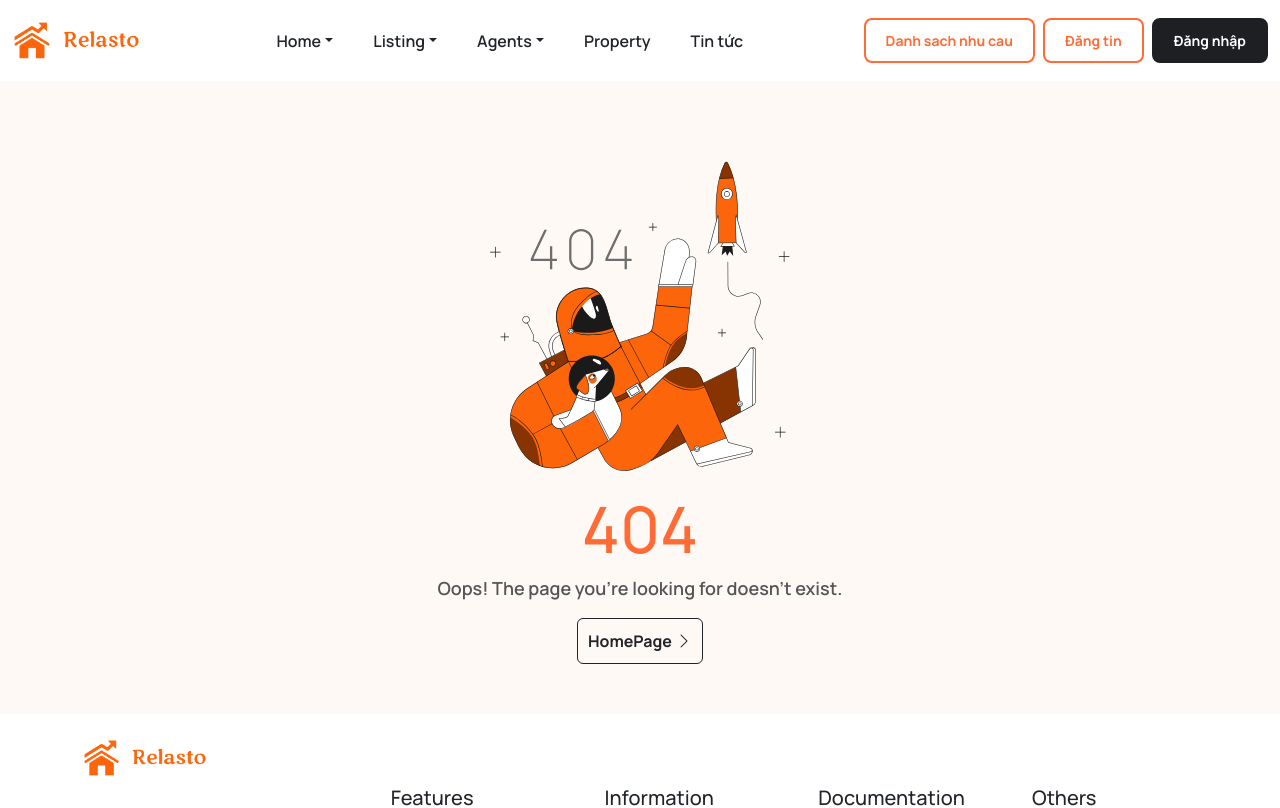
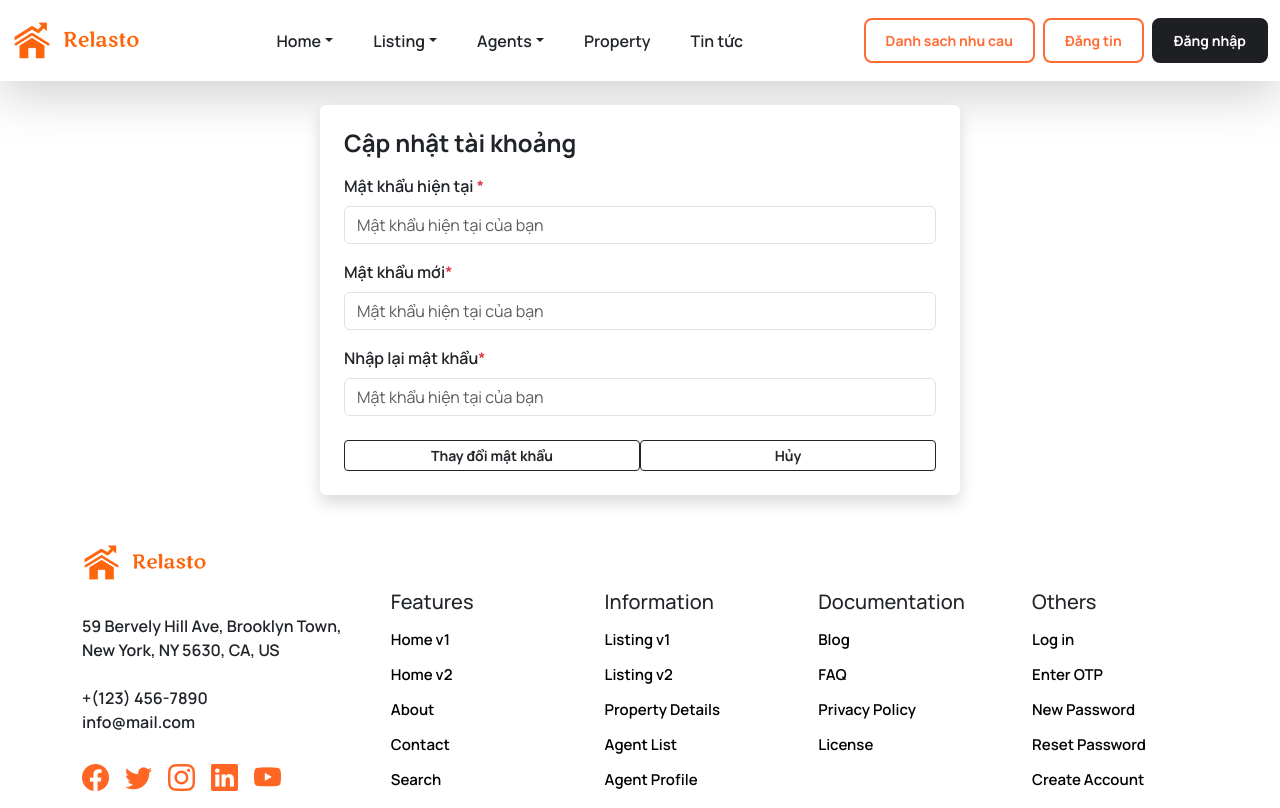
Before and after one commit to Real-Estate-Platforms-Project/Real-estate-platforms-project-FE, a React (Create React App) app: page /update-password in a window 1280 px wide. Shown: the top 808 px of the page. Built offline with nearby package versions, Linux system fonts and the light colour scheme; the HTML template or start-up script is replaced by a standard one.

Commit message:
cuong pha code

```diff
--- a/src/App.js
+++ b/src/App.js
@@ -1,8 +1,8 @@
 import './App.css';
-import './css/custom.css'
-import "./css/SearchBar.css"
-import {ToastContainer} from "react-toastify";
-import {BrowserRouter, Route, Routes} from "react-router-dom";
+import './css/custom.css';
+import "./css/SearchBar.css";
+import { ToastContainer } from "react-toastify";
+import { BrowserRouter, Route, Routes } from "react-router-dom";
 import Client from './page/layout/Client';
 import "react-toastify/dist/ReactToastify.css";
 import "bootstrap/dist/css/bootstrap.min.css";
@@ -11,24 +11,19 @@ import CreateRealEstate from "./page/client/CreateRealEstate";
 import LandingPage from "./component/carousel/LandingPage";
 import Notification from "./component/client/Notification";
 import NotificationDetail from "./component/client/NotificationDetail";
-
+import UpdatePassWord from "./component/login/UpdatePassWord";
 import DemandList from "./component/client/DemandList";
 import Login from "./page/auth/Login";
 import Register from "./page/auth/Register";
 import ActivationSuccess from "./page/auth/ConfirmEmail";
-import Statistics from "./component/admin/Statistics";
-
-
-
 
 function App() {
-
     return (
         <BrowserRouter>
             <Routes>
                 <Route path="/login" element={<Login/>}/>
                 <Route path="/register" element={<Register/>}/>
-                <Route path="/activation-success" element={<ActivationSuccess />} />
+                <Route path="/activation-success" element={<ActivationSuccess/>}/>
                 <Route path="/" element={<Client/>}>
                     {/*<Route path="/" element={<Home/>} />*/}
                     <Route path="/buyernet/danh-sach-nhu-cau" element={<DemandList/>}/>
@@ -37,11 +32,11 @@ function App() {
                     <Route path="/" element={<LandingPage/>}/>
                     <Route path="/notification" element={<Notification/>}/>
                     <Route path="/notificationDetail/:id" element={<NotificationDetail/>}/>
+                    <Route path="/update-password" element={<UpdatePassWord/>}/>
                 </Route>
             </Routes>
             <ToastContainer/>
         </BrowserRouter>
     );
 }
-
 export default App;
--- /dev/null
+++ b/src/component/login/UpdatePassWord.js
@@ -0,0 +1,83 @@
+import React, {useState, useEffect} from "react";
+import {useNavigate, Link} from "react-router-dom";
+import * as Yup from "yup";
+import {Formik, Field, ErrorMessage} from "formik";
+import {toast} from "react-toastify";
+import {Form} from "react-bootstrap";
+import * as accountService from "../../services/AccountService";
+
+
+const validationSchema = Yup.object({
+    recentPassWord: Yup.string().required("Nhập mật khẩu hiện tại "),
+    newPassWord: Yup.string().required("Nhập mật khẩu mới "),
+    reEnterPassWord: Yup.string().required("Nhập lại mật khẩu mới "),
+
+})
+
+function UpdatePassWord() {
+
+    const navigate = new useNavigate();
+
+    const handleSubmit = (value) => {
+        try {
+
+            let isSuccess = accountService.UpdateAccount(value)
+            if (isSuccess) {
+                toast.success("Cập nhật thành công")
+                navigate("/")
+            } else {
+                toast.error("Cập nhật như thất bại")
+            }
+        } catch (e) {
+            toast.error("Lỗi hệ thống")
+        }
+    }
+    return (
+        <div className="form-update-account-real-estate py-4">
+            <Formik initialValues={{
+                recentPassword: '',
+                newPassWord:'',
+                reEnterPassWord:''
+            }
+            }
+                    onSubmit={handleSubmit}
+                    validationSchema={validationSchema}
+            >
+
+                <Form>
+                    <div className="shadow m-auto w-50 rounded p-4 bg-white">
+                        <h4 className="fw-bold">Cập nhật tài khoảng</h4>
+                        <div className="mt-3">
+                            <label htmlFor="recentPassWord" className="form-label">Mật khẩu hiện tại <span
+                                className="text-danger">*</span></label>
+                            {/*<input type="text" className="form-control" placeholder="Mật khẩu hiện tại của bạn"/>*/}
+                            <Field className="form-control " name="recentPassWord" placeholder="Mật khẩu hiện tại của bạn"/>
+                            <ErrorMessage className="text-danger" name="recentPassWord" component="b" />
+                        </div>
+
+                        <div className="mt-3">
+                            <label htmlFor="newPassWord" className="form-label">Mật khẩu mới<span
+                                className="text-danger">*</span></label>
+                            {/*<input type="text" className="form-control" placeholder="@AbcXyz123..."/>*/}
+                            <Field className="form-control " name="newPassWord" placeholder="Mật khẩu hiện tại của bạn"/>
+                            <ErrorMessage className="text-danger" name="newPassWord" component="b" />
+                        </div>
+                        <div className="mt-3">
+                            <label htmlFor="reEnterPassWord" className="form-label">Nhập lại mật khẩu<span
+                                className="text-danger">*</span></label>
+                            {/*<input type="text" className="form-control" placeholder="@AbcXyz123..."/>*/}
+                            <Field className="form-control " name="reEnterPassWord" placeholder="Mật khẩu hiện tại của bạn"/>
+                            <ErrorMessage className="text-danger" name="reEnterPassWord" component="b" />
+                        </div>
+                        <div className="text-center mt-4">
+                            <button className="btn btn-sm btn-outline-dark w-50 fw-bold">Thay đổi mật khẩu</button>
+                            <Link className="btn btn-sm btn-outline-dark w-50 fw-bold" to="/">Hủy</Link>
+                        </div>
+                    </div>
+                </Form>
+            </Formik>
+        </div>
+    )
+}
+
+export default UpdatePassWord;
--- /dev/null
+++ b/src/services/AccountService.js
@@ -0,0 +1,20 @@
+import axios from "axios";
+
+const URL_ACCOUNT = "http://localhost:8080/api/auth";
+
+export const UpdateAccount = async (value) => {
+    try {
+        await axios.put(URL_ACCOUNT,value);
+        return true;
+    } catch (error) {
+        return [];
+    }
+}
+export const Login = async (value) => {
+    try {
+        await axios.post(URL_ACCOUNT,value);
+        return true;
+    } catch (error) {
+        return [];
+    }
+}
```
